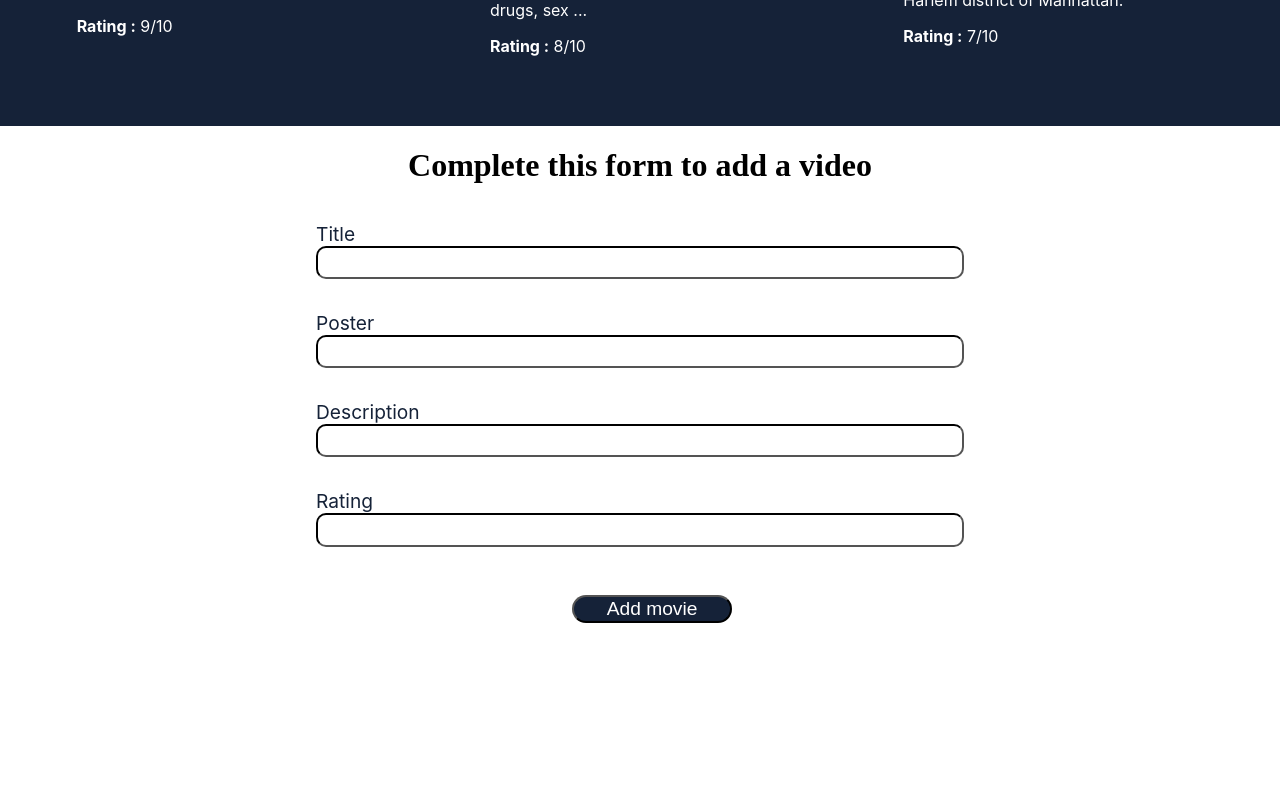
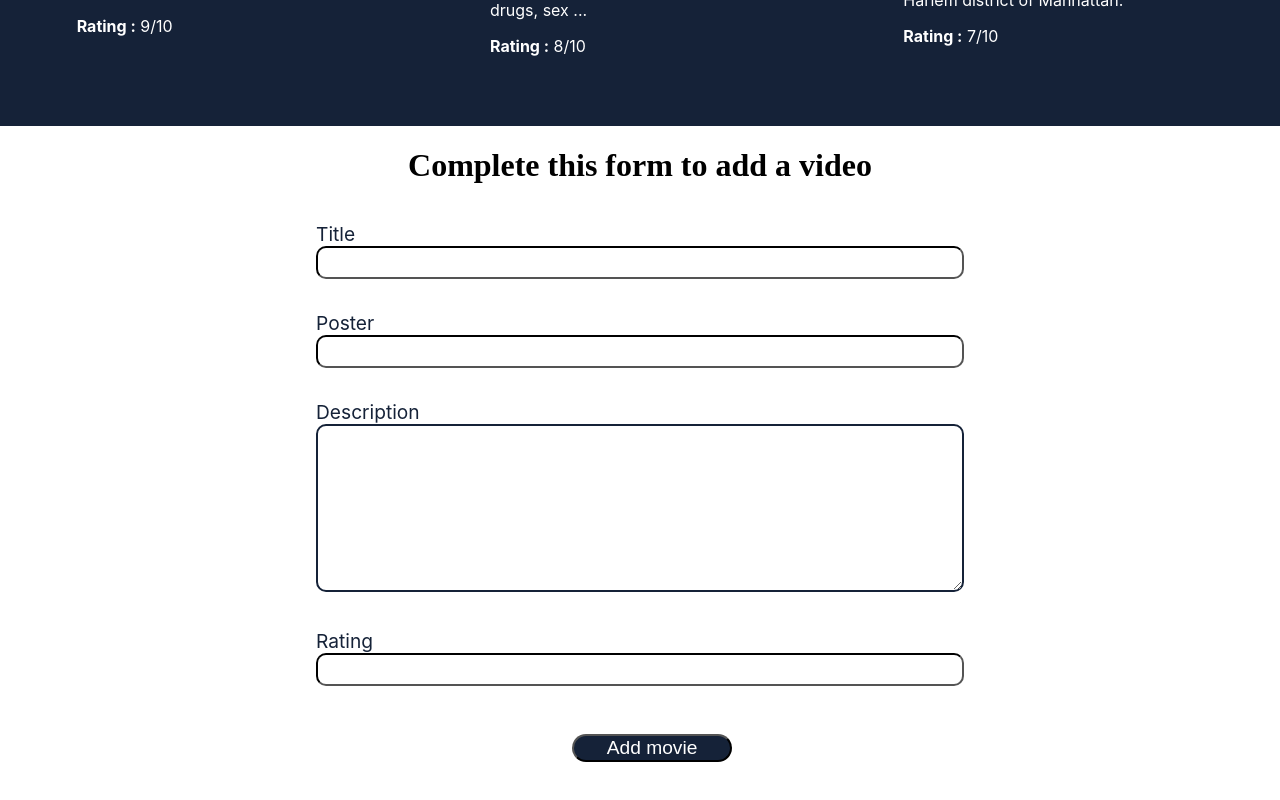
Before and after one commit to Mvhamad/H00KS, a React (Create React App) app: page / in a window 1280 px wide. Shown: the part 783-1583 px from the top of the page. Before the commit the page ends 1506 px from the top, so only its background shows below. Built offline with nearby package versions, Linux system fonts and the light colour scheme.

Commit message:
Update App.js

```diff
--- a/src/App.js
+++ b/src/App.js
@@ -69,7 +69,7 @@ function App() {
           </label>
           <label>
             Description <br />
-            <input required type="text" name="description" value={newMovie.description} onChange={handleNewMovieChange} />
+            <textarea required type="text" name="description" value={newMovie.description} onChange={handleNewMovieChange} />
           </label>
           <label>
             Rating <br />
```
